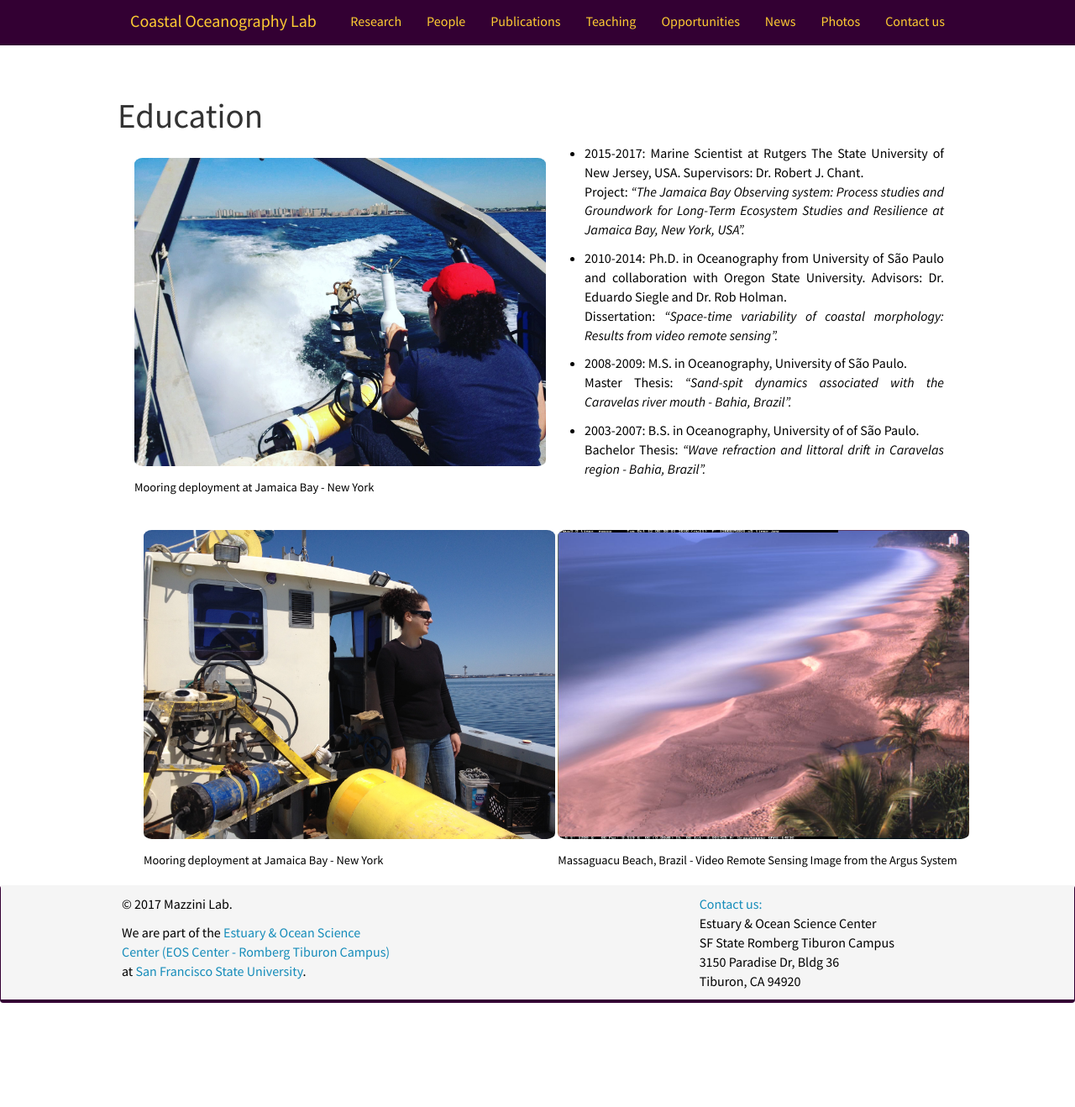
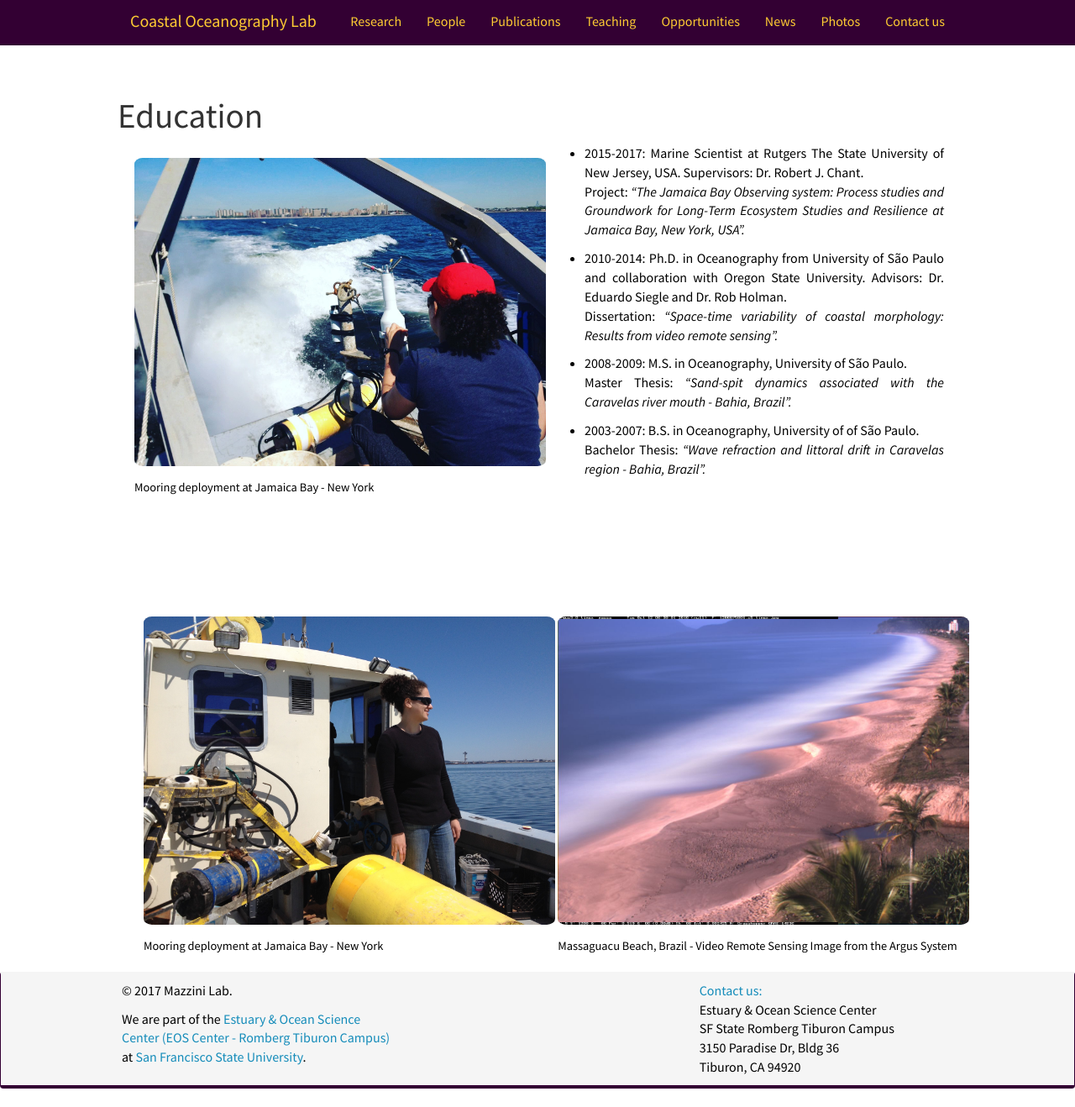
Before and after one commit to mazzinilab/mazzinilab.github.io, a Jekyll site: the page built from _pages/education-pianca.md, in a window 1280 px wide and 1318 px high. Shown: the whole window at 84% size. Built offline with Jekyll 4.4.1, drawn with Linux system fonts in a browser that asks for light colours; nearby versions of some CDN libraries.

Commit message:
corrected pianca education figs

```diff
--- a/_pages/education-pianca.md
+++ b/_pages/education-pianca.md
@@ -40,7 +40,9 @@ Bachelor Thesis: <em>"Wave refraction and littoral drift in Caravelas region - B
 </div>
 </div>
 
-&nbsp;&nbsp;&nbsp;&nbsp;&nbsp;&nbsp;&nbsp;&nbsp;&nbsp;&nbsp;&nbsp;&nbsp;
+&nbsp;
+
+<br><br><br><br>
 
 <div class="container-fluid">
 <div class="row">
```
